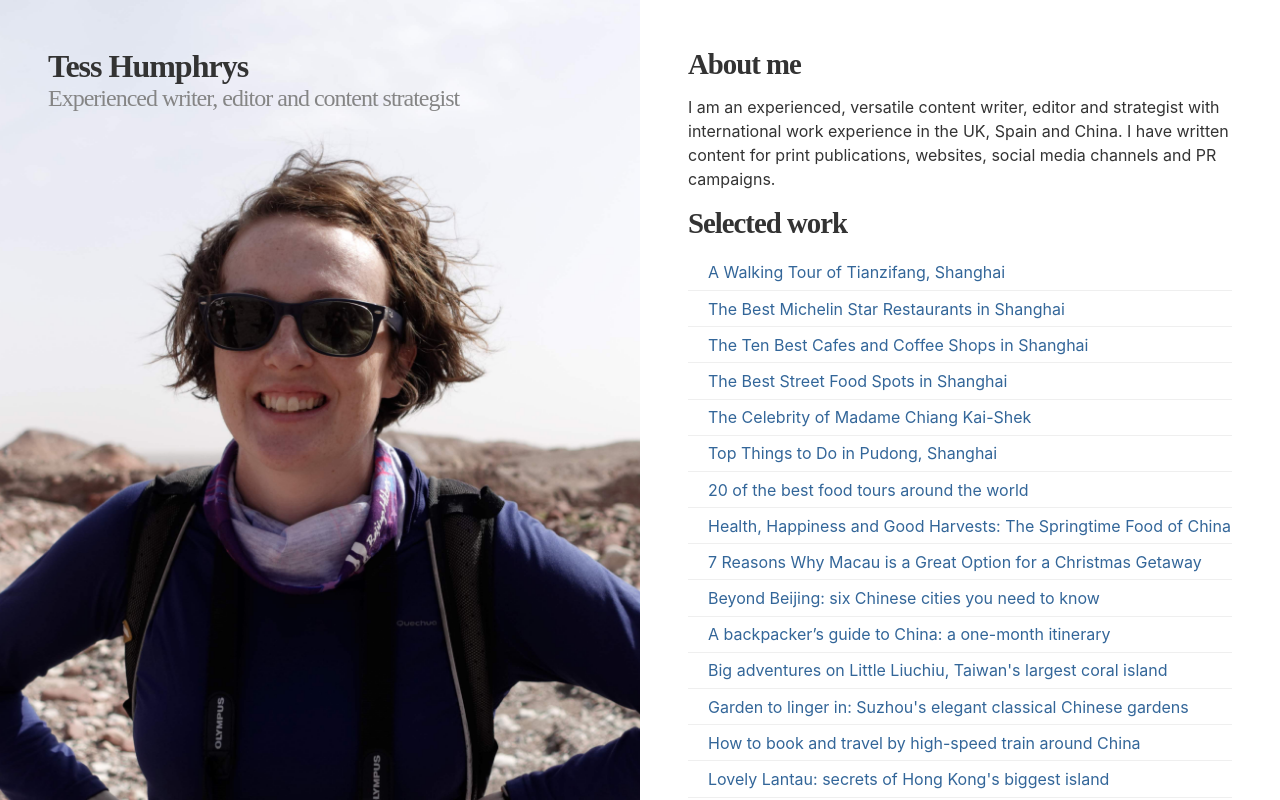
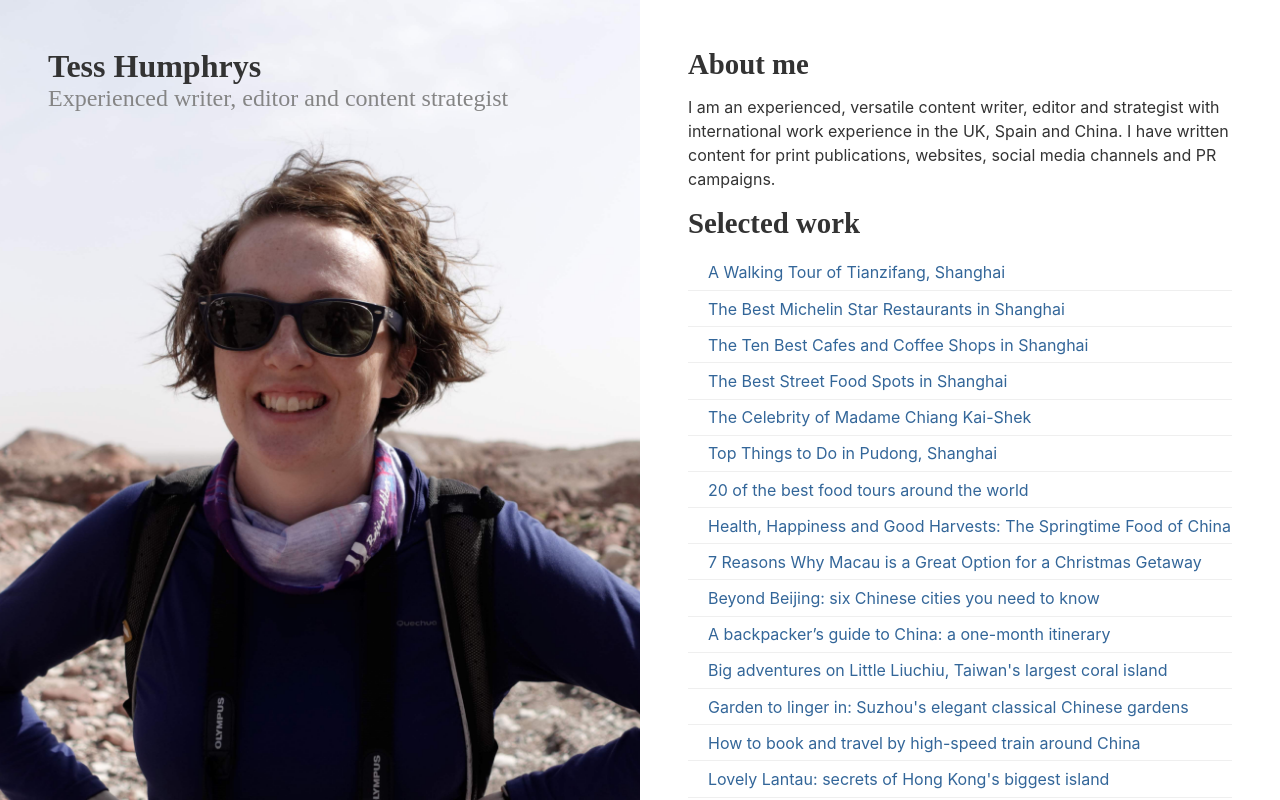
Before and after one commit to scottmallinson/tesshumphrys.co, a plain HTML site: page index.html in a window 1280 px wide. Drawn offline with nearby package versions, Linux system fonts and the light colour scheme; a web font is replaced by a local one.

Commit message:
Text rendering improvements

```diff
--- a/index.html
+++ b/index.html
@@ -54,6 +54,7 @@
       grid-template-columns: 1fr 1fr;
       height: 100vh;
       color: #333;
+      text-rendering: optimizeLegibility;
       -webkit-font-smoothing: antialiased;
       -moz-osx-font-smoothing: grayscale;
     }
@@ -82,7 +83,6 @@
       font-family: 'Source Serif Pro', serif;
       font-size: 2rem;
       font-weight: 600;
-      letter-spacing: -1px;
     }
 
     h2,
@@ -91,7 +91,6 @@
       color: #858585;
       font-size: 1.5rem;
       font-weight: normal;
-      letter-spacing: -1px;
       margin-bottom: .5em;
     }
 
```
